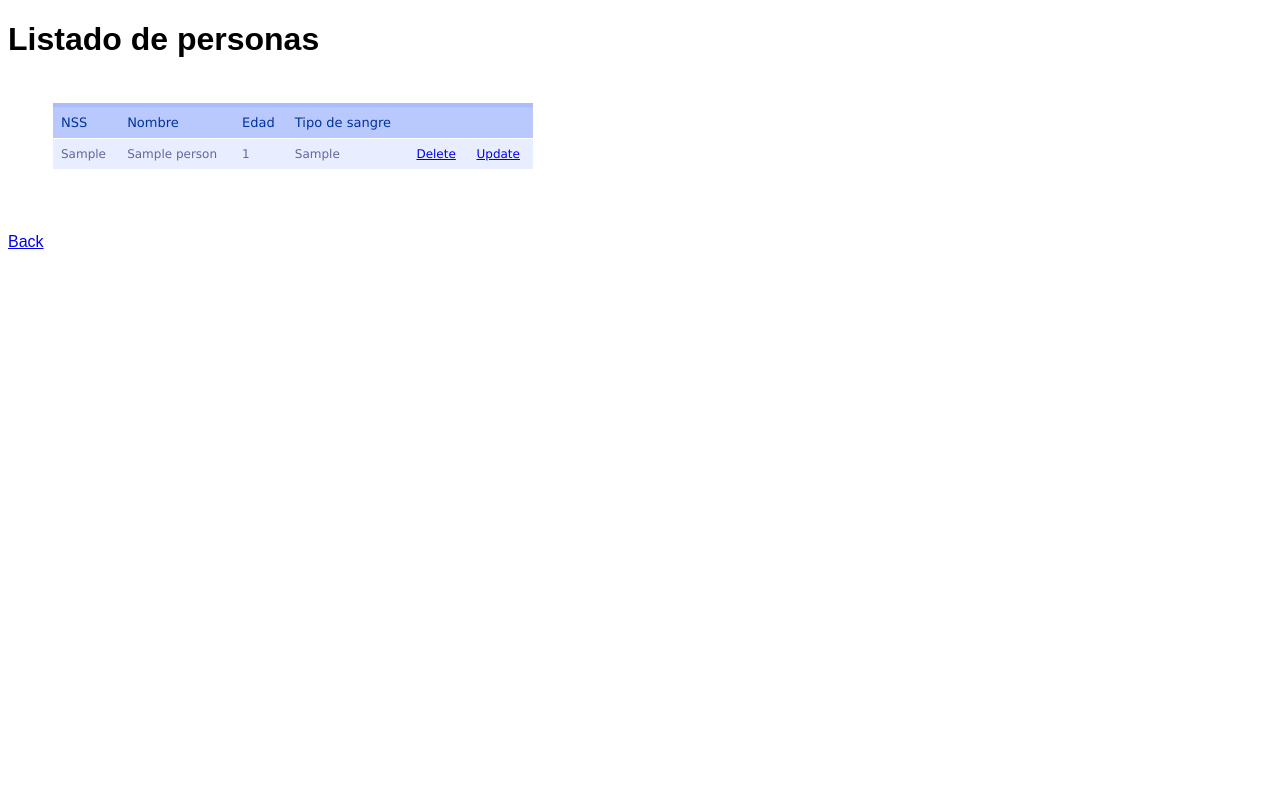
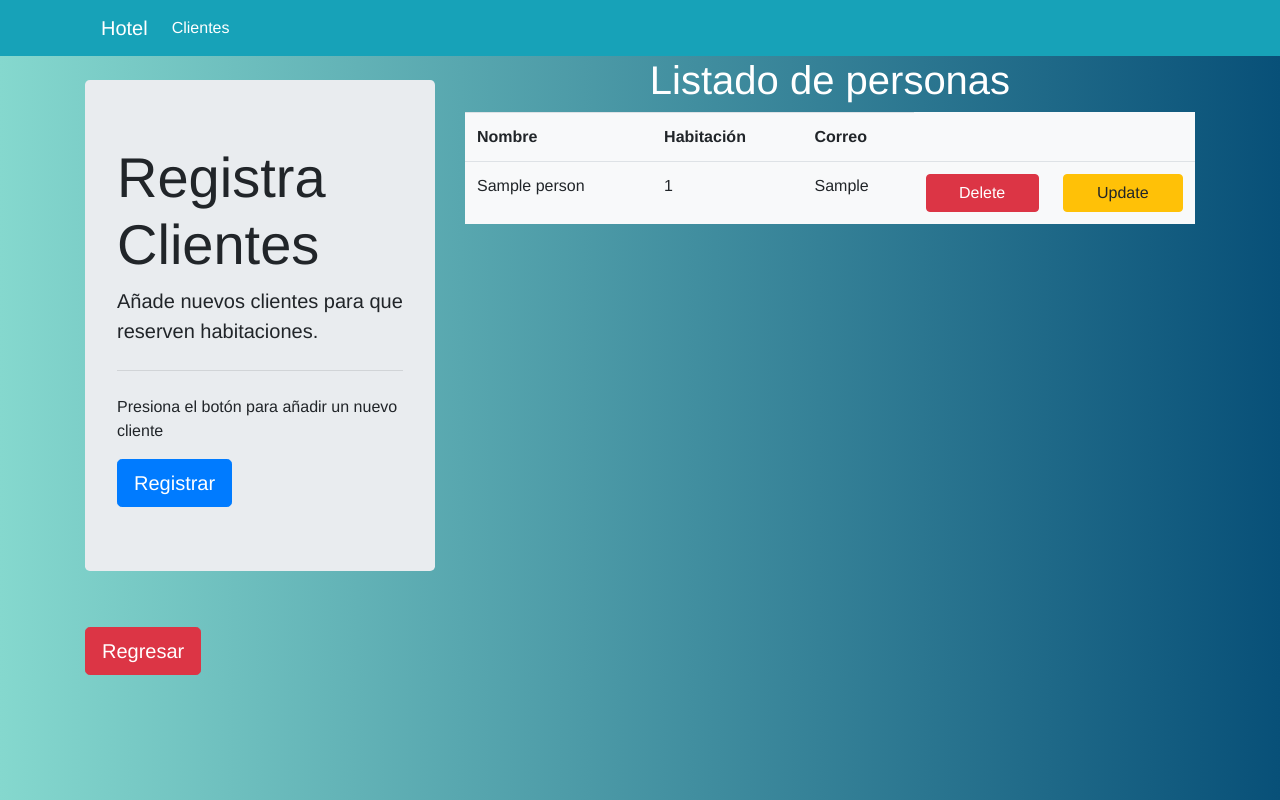
Before and after one commit to farellano0/Practica-22-API-Parte-4, a Node server app: page /persons in a window 1280 px wide. Run offline with Node 20, Linux system fonts and the light colour scheme; tables that the repository leaves empty hold one stand-in row (values such as "Sample post"); some libraries are stand-ins or nearby versions.

Commit message:
Final Commit

```diff
--- a/models/person.js
+++ b/models/person.js
@@ -1,8 +1,7 @@
 const mongoose = require('mongoose');
 let PersonSchema = new mongoose.Schema({
     nombre: String,
-    edad: Number,
-    tipoSangre: String,
-    nss: String
+    habitacion: Number,
+    correo: String,
 });
 module.exports = mongoose.model('Persons', PersonSchema);
--- a/public/style.css
+++ b/public/style.css
@@ -1,14 +1,9 @@
 body {
     box-sizing: border-box;
-    font-family: 'Roboto Condensed', sans-serif;
+    font-family:'Franklin Gothic Medium', 'Arial Narrow', Arial, sans-serif;
     margin: 0;
-    background-color: rgb(255, 255, 255);
+    background: #085078;  /* fallback for old browsers */
+    background: -webkit-linear-gradient(to right, #85D8CE, #085078);  /* Chrome 10-25, Safari 5.1-6 */
+    background: linear-gradient(to right, #85D8CE, #085078); /* W3C, IE 10+/ Edge, Firefox 16+, Chrome 26+, Opera 12+, Safari 7+ */
+
 }
-
-h1 {
-    color: rgb(206, 23, 23); /* Color del título 1 */
-}
-
-p {
-    color: rgb(11, 81, 230); /* Color del parrafo */
-}
--- a/routes/persons.js
+++ b/routes/persons.js
@@ -19,14 +19,13 @@ router.get('/person', function (req, res) {
 router.post('/addPerson', function(req, res) { //Método donde se crea una nueva personas con su
     const myPerson = new Person({             // información y se guarda en la BD.
         nombre: req.body.nombre,
-        edad: req.body.edad,
-        tipoSangre: req.body.tipoSangre,
-        nss: req.body.nss }); //crea la entidad
+        habitacion: req.body.habitacion,
+        correo: req.body.correo }); //crea la entidad
         myPerson.save(); // guarda en bd
         res.redirect('/persons')
 });
 
-/* DELETE PERSONE */
+/* DELETE PERSON */
 router.get('/deletePerson/:id', function (req, res, next) {
     Person.findByIdAndRemove(req.params.id, req.body, function (err, post) {
         if(err) return next(err);
@@ -46,9 +45,8 @@ router.get('/findById/:id', function(req, res, next){
 router.post('/updatePerson', function(req, res, next){
     Person.findByIdAndUpdate(req.body.objId, {
         nombre: req.body.nombre,
-        edad: req.body.edad,
-        tipoSangre: req.body.tipoSangre,
-        nss: req.body.nss
+        habitacion: req.body.habitacion,
+        correo: req.body.correo
     }, function(err, post){
         if (err) return next(err)
         res.redirect('/persons');
--- a/server.js
+++ b/server.js
@@ -1,9 +1,12 @@
 const express = require('express');
 //Inyeccion de la dependencia de express
+
 const app = express();
 //App que hace la función de servidor
+
 const mongoose = require('mongoose');
 //Inyectamos la dependecia de mongoose
+
 const personsRoutes = require('./routes/persons'); //incluimos el router que viene de persons
 
 mongoose.Promise = global.Promise; //Setteamos un valor de mongoose
@@ -11,6 +14,7 @@ mongoose.Promise = global.Promise; //Setteamos un valor de mongoose
 app.set('view engine', 'ejs');
 app.use(express.urlencoded( {extended: false} ));
 app.use(personsRoutes);
+app.use(express.static(__dirname + '/public'));
 
 app.get('/', (req, res) => {
     res.render('main')
@@ -18,7 +22,7 @@ app.get('/', (req, res) => {
 
 
 mongoose.connect(
-    `mongodb+srv://root:root@cluster0.wdwzc.mongodb.net/?retryWrites=true&w=majority`,
+    `mongodb+srv://farellano:farellano@hotel.sdka0kh.mongodb.net/?retryWrites=true&w=majority`,
     {
     useNewUrlParser: true,
     useUnifiedTopology: true
@@ -28,7 +32,7 @@ mongoose.connect(
 const db = mongoose.connection;
 db.on("error", console.error.bind(console, "connection error: "));
 db.once("open", function () {
-console.log("Connected successfully");
+console.log("Connected to BD successfully");
 }); //Verificación de conectividad a la base de datos
 
 
@@ -36,5 +40,5 @@ let PORT = process.env.PORT || 3000;
 // definición del puerto de escucha
 
 app.listen(PORT, () => {
-    console.log('escuchando en el puerto 3000');
+    console.log('Escuchando en el puerto 3000');
 });
--- /dev/null
+++ b/views/layout/footer.ejs
@@ -0,0 +1,6 @@
+<!--- SCRIPTS --->
+<script src="https://code.jquery.com/jquery-3.2.1.slim.min.js" integrity="sha384-KJ3o2DKtIkvYIK3UENzmM7KCkRr/rE9/Qpg6aAZGJwFDMVNA/GpGFF93hXpG5KkN" crossorigin="anonymous"></script>
+<script src="https://cdn.jsdelivr.net/npm/popper.js@1.12.9/dist/umd/popper.min.js" integrity="sha384-ApNbgh9B+Y1QKtv3Rn7W3mgPxhU9K/ScQsAP7hUibX39j7fakFPskvXusvfa0b4Q" crossorigin="anonymous"></script>
+<script src="https://cdn.jsdelivr.net/npm/bootstrap@4.0.0/dist/js/bootstrap.min.js" integrity="sha384-JZR6Spejh4U02d8jOt6vLEHfe/JQGiRRSQQxSfFWpi1MquVdAyjUar5+76PVCmYl" crossorigin="anonymous"></script>
+</body>
+</html>
--- /dev/null
+++ b/views/layout/header.ejs
@@ -0,0 +1,74 @@
+<!DOCTYPE html>
+<html lang="en">
+<head>
+    <meta charset="UTF-8">
+    <meta http-equiv="X-UA-Compatible" content="IE=edge">
+    <meta name="viewport" content="width=device-width, initial-scale=1.0">
+    <title>Hotel App</title>
+    <link rel="shortcut icont" href="/public/hotel.png">
+    <!--- BOOTSTRAP 4 --->
+    <link rel="stylesheet" href="https://cdn.jsdelivr.net/npm/bootstrap@4.0.0/dist/css/bootstrap.min.css" integrity="sha384-Gn5384xqQ1aoWXA+058RXPxPg6fy4IWvTNh0E263XmFcJlSAwiGgFAW/dAiS6JXm" crossorigin="anonymous">
+
+    <!--- FONT AWESOME --->
+    <script src="https://kit.fontawesome.com/7f30cdf123.js" crossorigin="anonymous"></script>
+
+    <!--- CUSTOM CSS --->
+    <link rel="stylesheet" href="/public/style.css">
+    <style type="text/css" media="screen"> /* Se agrega una hoja de estilo para que nuestra tabla se vea bonita */
+body {
+        box-sizing: border-box;
+        font-family:'Franklin Gothic Medium', 'Arial Narrow', Arial, sans-serif;
+        margin: 0;            background: #085078;  /* fallback for old browsers */
+        background: -webkit-linear-gradient(to right, #85D8CE, #085078);  /* Chrome 10-25, Safari 5.1-6 */
+        background: linear-gradient(to right, #85D8CE, #085078);
+}
+
+h1 {
+    color: white;
+    text-align: center;
+}
+
+h3 {
+    text-align: center;
+    margin: 10px;
+}
+
+label {
+    margin-bottom: 3px;
+}
+
+
+
+
+    </style>
+
+</head>
+<body>
+    <!---<h1>Página Principal</h1>
+    <h2>Práctica #22: Servidor para API parte 4</h2>
+    <p>Presione <strong>Agregar persona</strong> para agregar una persona.</p>
+    <a href="/person">Agregar Persona</a>
+    <br>
+    <p>Para ver el listado de las personas, presione <strong>Listado</strong></p>
+    <a href="/persons">Listado</a>--->
+    <div class="container-fluid bg-info"> <!-- NavBar -->
+        <div class="container">
+            <nav class="navbar navbar-expand-lg navbar-dark bg-info sticky-top">
+                <a class="navbar-brand" href="/">Hotel</a>
+
+                <button class="navbar-toggler" type="button" data-toggle="collapse" data-target="#navbarColor02" aria-controls="navbarColor02" aria-expanded="false" aria-label="Toggle navigation">
+                    <span class="navbar-toggler-icon"></span>
+                </button>
+
+                <div class="collapse navbar-collapse" id="navbarColor02">
+
+                    <ul class="navbar-nav mr-auto">
+                    <li class="nav-item active">
+                        <a class="nav-link" href="/persons">Clientes</a>
+                    </li>
+                    </ul>
+                </div>
+            </nav>
+        </div>
+    </div>
+</body>
--- a/views/personsIndex.ejs
+++ b/views/personsIndex.ejs
@@ -1,74 +1,44 @@
-<!DOCTYPE html>
-<html lang="en">
-<head>
-    <meta charset="UTF-8">
-    <meta http-equiv="X-UA-Compatible" content="IE=edge">
-    <meta name="viewport" content="width=device-width, initial-scale=1.0">
-    <title>Persons</title>
-    <style type="text/css" media="screen"> /* Se agrega una hoja de estilo para que nuestra tabla se vea bonita */
-        body {font-family: Arial, Helvetica, sans-serif;}
+<%- include('layout/header') %>
 
-        table {
-            font-family: "Lucida Sans Unicode", "Lucida Grande", Sans-Serif;
-            font-size: 12px;
-            margin: 45px;
-            width: 480px;
-            text-align: left;
-            border-collapse: collapse;
-        }
-
-        th {
-            font-size: 13px;
-            font-weight: normal;
-            padding: 8px;
-            background: #b9c9fe;
-            border-top: 4px solid #aabcfe;
-            border-bottom: 1px solid #fff;
-            color: #039;
-        }
-
-        td {
-            padding: 8px;
-            background: #e8edff;
-            border-bottom: 1px solid #fff;
-            color: #669;
-            border-top: 1px solid transparent;
-        }
-
-        tr:hover td {
-            background: #d0dafd;
-            color: #339;
-        }
-    </style>
-</head>
-<body>
+<div class="container">
+    <div class="row">
+        <div class="col-4">
+            <div class="jumbotron mt-4">
+                <h2 class="display-4">Registra Clientes</h2>
+                <p class="lead">Añade nuevos clientes para que reserven habitaciones.</p>
+                <hr class="my-4">
+                <p>Presiona el botón para añadir un nuevo cliente</p>
+                <a href="/person" class="btn btn-primary btn-lg">Registrar</a>
+            </div>
+        </div>
+        <div class="col-8">
             <h1>Listado de personas</h1>
             <div id="tabla">
-        <table>
+                <table class="table bg-light">
                 <tr>  <!-- Se crea la tabla y los encabezados que tendrá -->
-            <th>NSS</th>
-            <th>Nombre</th>
-            <th>Edad</th>
-            <th>Tipo de sangre</th>
-            <th> </th>
-            <th> </th>
+                    <th scope="col">Nombre</th>
+                    <th scope="col">Habitación</th>
+                    <th scope="col">Correo</th>
                 </tr>
 
                 <!--Para referenciar nuestro objeto JSON, se define con el método Object.keys(nombre_del_objeto_JSON)-->
             <% Object.keys(persons).forEach(function(prop) { %>
                 <tr> <!--Para agregar la información del objeto JSON a la tabla se utiliza la función forEach() para iterar cada field del objeto JSON-->
-            <td><%- persons[prop].nss%></td>
-            <td><%- persons[prop].nombre%></td>
-            <td><%- persons[prop].edad%></td>
-            <td><%- persons[prop].tipoSangre%></td>
-            <td> <a href="<%= `deletePerson/${persons[prop]._id}`  %>">Delete </a></td>
-            <td> <a href="<%= `findById/${persons[prop]._id}`  %>"> Update </a></td>
+                    <td scope="row"><%- persons[prop].nombre%></td>
+                    <td><%- persons[prop].habitacion%></td>
+                    <td><%- persons[prop].correo%></td>
+                    <td> <a class="btn btn-danger btn-block" href="<%= `deletePerson/${persons[prop]._id}`  %>">Delete </a></td>
+                    <td> <a class="btn btn-warning btn-block" href="<%= `findById/${persons[prop]._id}`  %>"> Update </a></td>
                 </tr>
             <%}); %>
                 </table>
             </div>
+        </div>
+    </div>
+
 
     <br> <!--Se establece un ancla para regresar a la página principal-->
-    <a href="/">Back</a>
-</body>
-</html>
+    <a href="/" class="btn btn-danger btn-lg">Regresar</a>
+</div>
+
+<%- include('layout/footer') %>
```
Also changed, not shown: models/employee.js (added, +10 -0 lines), routes/empleados.js (added, +62 -0 lines), views/employee.ejs (added, +49 -0 lines), views/employeeUpdate.ejs (added, +45 -0 lines), views/employeesIndex.ejs (added, +41 -0 lines), views/index.ejs (deleted, +0 -19 lines), views/main.ejs (+23 -19 lines), views/person.ejs (+35 -26 lines), views/personUpdate.ejs (+37 -26 lines), public/1.jpg (added), public/2.jpg (added), public/hotel.png (added), public/suit.jpg (added). Lines whose indentation alone changed are shown as unchanged.
